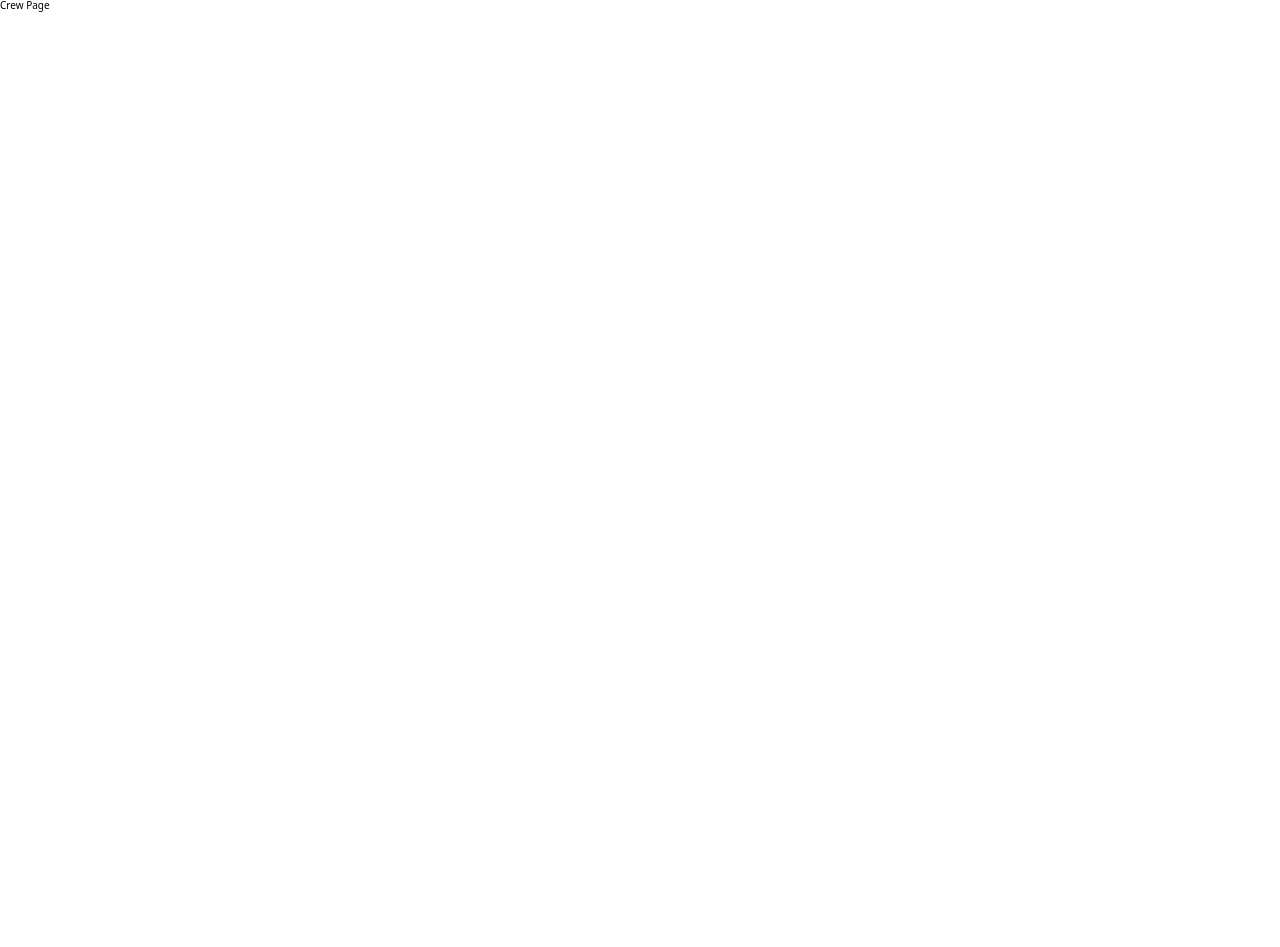
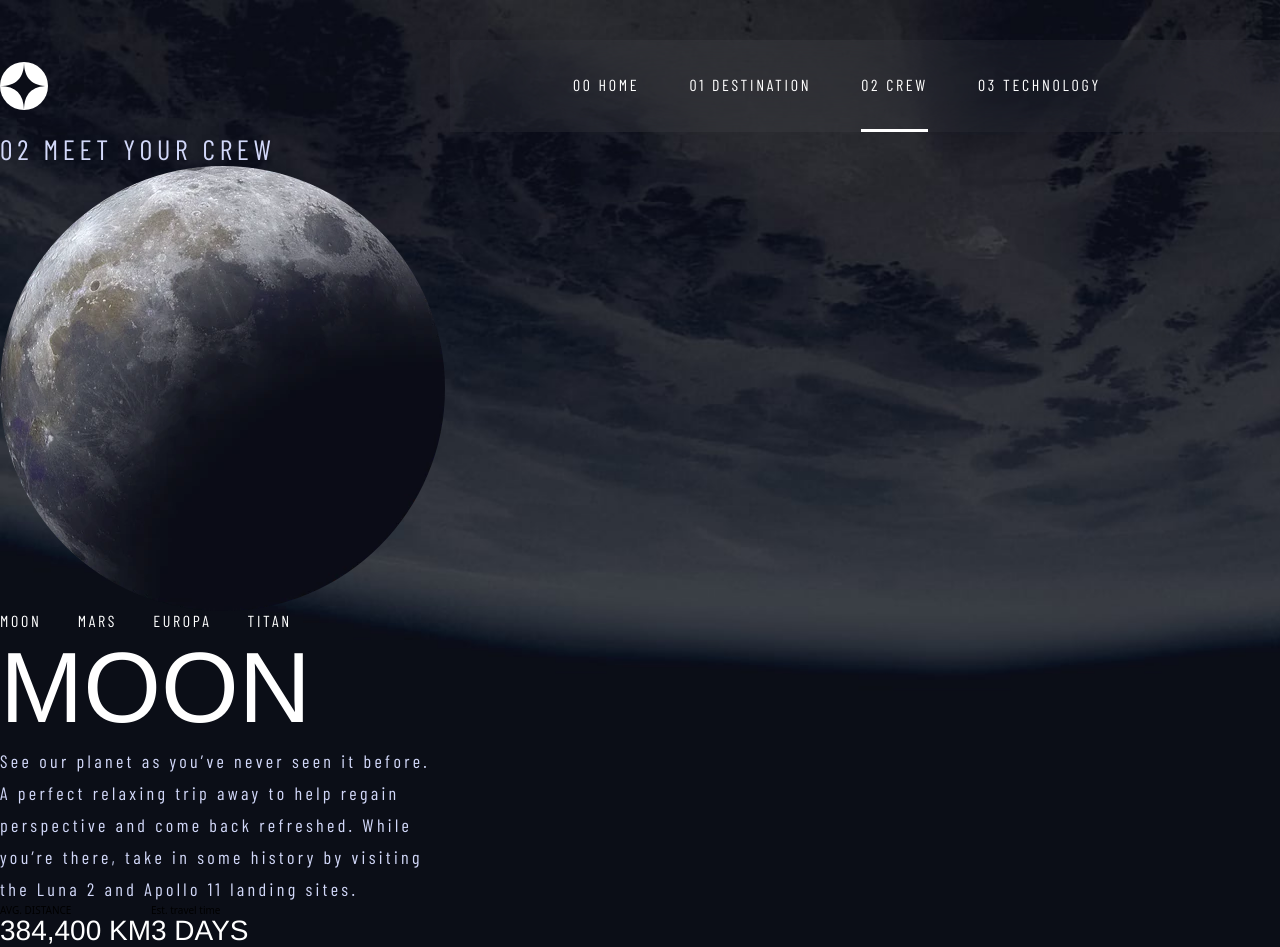
Before and after one commit to nomad-mystic/io.frontendmentor, a React (Vite) app in the folder space-tourism/: page /crew in a window 1280 px wide. Before the commit the page ends 800 px from the top, so only its background shows below. Built offline with nearby package versions, Linux system fonts and the light colour scheme; a web font is replaced by a local one.

Commit message:
kpm: Start the process of building the crew page

```diff
--- a/space-tourism/src/pages/crew/CrewPage.css
+++ b/space-tourism/src/pages/crew/CrewPage.css
@@ -1 +1,10 @@
-.CrewPage {}
+.CrewPage {
+
+}
+
+body.CrewPage {
+    background-image: url('/crew/background-crew-desktop.jpg');
+    background-repeat: no-repeat;
+    width: 100%;
+    background-size: cover;
+}
--- a/space-tourism/src/pages/crew/CrewPage.tsx
+++ b/space-tourism/src/pages/crew/CrewPage.tsx
@@ -1,7 +1,13 @@
-import React from 'react';
+import React, { ReactNode, useState } from 'react';
 
 // Styles
 import './CrewPage.css';
+import Header from '../../components/Header/Header.tsx';
+import data from '../destination/data/data.json';
+import DestinationDataInterface from '../destination/interfaces/DestinationDataInterface.ts';
+import DestinationImage from '../destination/components/DestinationImage.tsx';
+import DestinationContent from '../destination/components/DestinationContent.tsx';
+import ElementUtils from '../../utils/ElementUtils.ts';
 
 /**
  * @description
@@ -11,10 +17,71 @@ import './CrewPage.css';
  * @return {React.JSX.Element}
  */
 const CrewPage = (): React.JSX.Element => {
+    const [activeCrewMember, setActiveCrewMember] = useState('moon');
+
+    /**
+     * @description
+     * @public
+     * @author Keith Murphy | nomadmystics@gmail.com
+     *
+     * @param {React.MouseEvent<HTMLElement, MouseEvent>} event
+     * @return {void}
+     */
+    const toggleActive = (event: React.MouseEvent<HTMLElement, MouseEvent>): void => {
+        const target: HTMLElement = event.target as HTMLElement;
+
+        // Sanity check
+        if (target && typeof target !== 'undefined' && target.tagName === 'LI') {
+
+            // Reset our active class
+            ElementUtils.removeClassFromAllElements(window.document.querySelectorAll('.DestinationPage-main .DestinationPage-nav menu li'));
+            target.classList.add('active');
+
+            // Update the state
+            setActiveCrewMember(target.id);
+        }
+    };
+
     return (
-        <div>
-            <h1>Crew Page</h1>
-        </div>
+        <>
+            <Header/>
+
+            <main className="DestinationPage-main max-w-container">
+                <section className="DestinationPage-left">
+                    <h2 className="DestinationPage-title Heading-5 uppercase text-white">
+                        <span className="DestinationPage-number">02</span> Meet your crew</h2>
+
+                    {
+                        data.map((item: DestinationDataInterface): ReactNode => {
+                            if (activeCrewMember === item.id) {
+                                return (<DestinationImage key={ item.id } data={ item }/>)
+                            }
+                        })
+                    }
+
+                </section>
+
+                <section className="DestinationPage-right">
+                    <nav className="DestinationPage-nav">
+                        <menu className="flex gap-[36px]" onClick={ toggleActive }>
+                            <li className="DestinationPage-navItem NavText active" id="moon">MOON</li>
+                            <li className="DestinationPage-navItem NavText" id="mars">MARS</li>
+                            <li className="DestinationPage-navItem NavText" id="europa">EUROPA</li>
+                            <li className="DestinationPage-navItem NavText" id="titan">TITAN</li>
+                        </menu>
+                    </nav>
+
+                    {
+                        data.map((item: DestinationDataInterface): ReactNode => {
+                            if (activeCrewMember === item.id) {
+                                return (<DestinationContent key={ item.id } data={ item }/>)
+                            }
+                        })
+                    }
+
+                </section>
+            </main>
+        </>
     );
 };
 
--- /dev/null
+++ b/space-tourism/src/pages/crew/data/data.json
@@ -0,0 +1,37 @@
+[
+    {
+        "id": 1,
+        "title": "Commander",
+        "name": "Douglas Hurley",
+        "image": "/crew/image-douglas-hurley.webp",
+        "imageAlt": "",
+        "body": "Douglas Gerald Hurley is an American engineer, former Marine Corps pilot and former NASA astronaut. He launched into space for the third time as commander of Crew Dragon Demo-2."
+    },
+    {
+        "id": 2,
+        "title": "MARS",
+        "image": "/destination/image-mars.webp",
+        "imageAlt": "",
+        "body": "Don’t forget to pack your hiking boots. You’ll need them to tackle Olympus Mons, the tallest planetary mountain in our solar system. It’s two and a half times the size of Everest!",
+        "distance": "225 MIL. km",
+        "time": "9 months"
+    },
+    {
+        "id": 3,
+        "title": "EUROPA",
+        "image": "/destination/image-europa.webp",
+        "imageAlt": "",
+        "body": "The smallest of the four Galilean moons orbiting Jupiter, Europa is a winter lover’s dream. With an icy surface, it’s perfect for a bit of ice skating, curling, hockey, or simple relaxation in your snug wintery cabin.",
+        "distance": "628 MIL. km",
+        "time": "3 years"
+    },
+    {
+        "id": 4,
+        "title": "TITAN",
+        "image": "/destination/image-titan.webp",
+        "imageAlt": "",
+        "body": "The only moon known to have a dense atmosphere other than Earth, Titan is a home away from home (just a few hundred degrees colder!). As a bonus, you get striking views of the Rings of Saturn.",
+        "distance": "1.6 BIL. km",
+        "time": "7 years"
+    }
+]
--- a/space-tourism/src/pages/destination/DestinationPage.css
+++ b/space-tourism/src/pages/destination/DestinationPage.css
@@ -26,6 +26,10 @@
 
     &-image {
         margin-block-start: 9.7rem;
+
+        img {
+            margin-inline-start: auto;
+        }
     }
 
     &-right {
@@ -33,6 +37,7 @@
         flex-direction: column;
         justify-content: flex-start;
         margin-block-start: 6.4rem;
+        justify-self: end;
 
         nav {
             menu {
--- a/space-tourism/src/pages/destination/DestinationPage.tsx
+++ b/space-tourism/src/pages/destination/DestinationPage.tsx
@@ -6,14 +6,16 @@ import './DestinationPage.css';
 // Components
 import Header from '../../components/Header/Header';
 import DestinationContent from './components/DestinationContent';
+import DestinationImage from './components/DestinationImage';
+
+// Utils
+import ElementUtils from '../../utils/ElementUtils';
 
 // Data
 import data from './data/data.json';
 
 // Interfaces
 import DestinationDataInterface from './interfaces/DestinationDataInterface';
-import DestinationImage from './components/DestinationImage';
-import ElementUtils from '../../utils/ElementUtils.ts';
 
 /**
  * @description Create the content for the destination page
```
